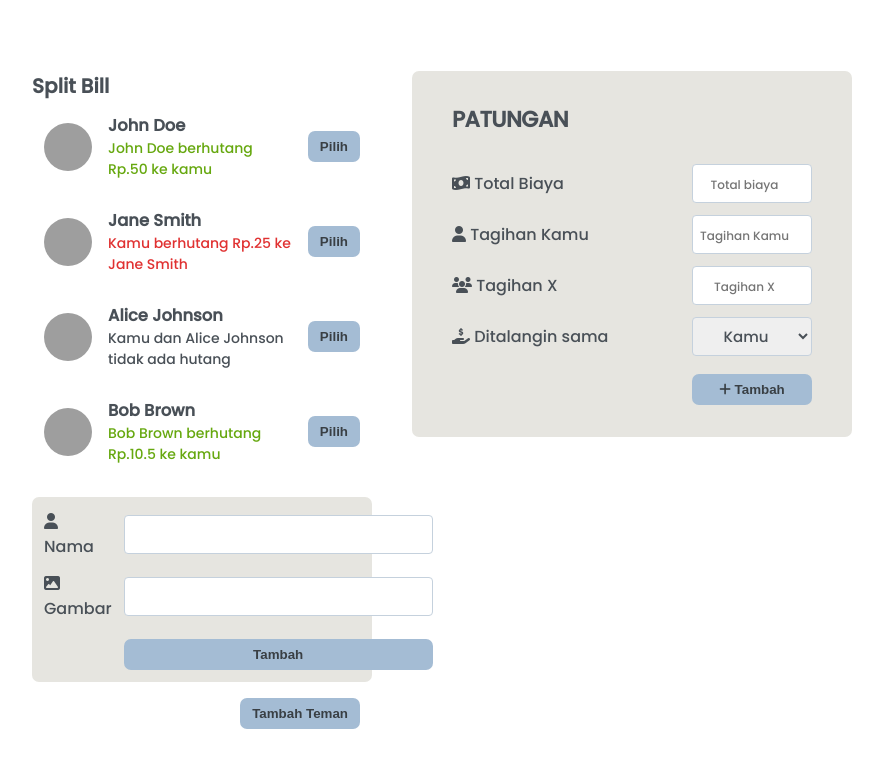
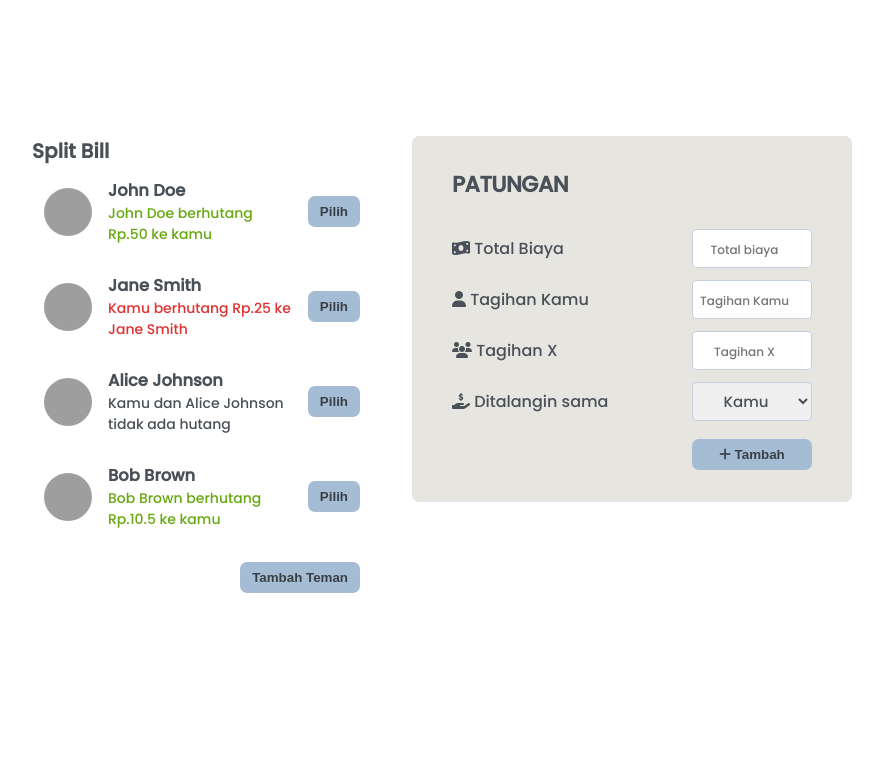
Before and after one commit to lokajaya1/split-bill, a React (Create React App) app: page / in a window 1280 px wide. Shown: the top 768 px of the page, without its empty margins (198-1081 px from the left). Built offline with nearby package versions, Linux system fonts and the light colour scheme; grey boxes are pictures that could not be loaded.

Commit message:
add handle ShowAddFriend

```diff
--- a/src/App.js
+++ b/src/App.js
@@ -1,3 +1,4 @@
+import { useState } from "react";
 import FormAddFriend from "./components/FormAddFriend";
 import FormSplitBill from "./components/FormSplitBill";
 import FriendList from "./components/FriendList";
@@ -7,13 +8,21 @@
 import "@fortawesome/fontawesome-free/css/all.min.css";
 
 function App() {
+  const [showAddFriend, setShowAddFriend] = useState(false);
+
+  function handleShowAddFriend() {
+    setShowAddFriend((setShowAddFriend) => !setShowAddFriend);
+  }
+
   return (
     <div className="app">
       <div className="sidebar">
         <h1>Split Bill</h1>
         <FriendList friends={initialFriends} />
-        <FormAddFriend />
-        <button className="button">Tambah Teman</button>
+        {showAddFriend && <FormAddFriend />}
+        <button className="button" onClick={handleShowAddFriend}>
+          {showAddFriend ? "Tutup" : "Tambah Teman"}
+        </button>
       </div>
       <div>
         <FormSplitBill />
```
